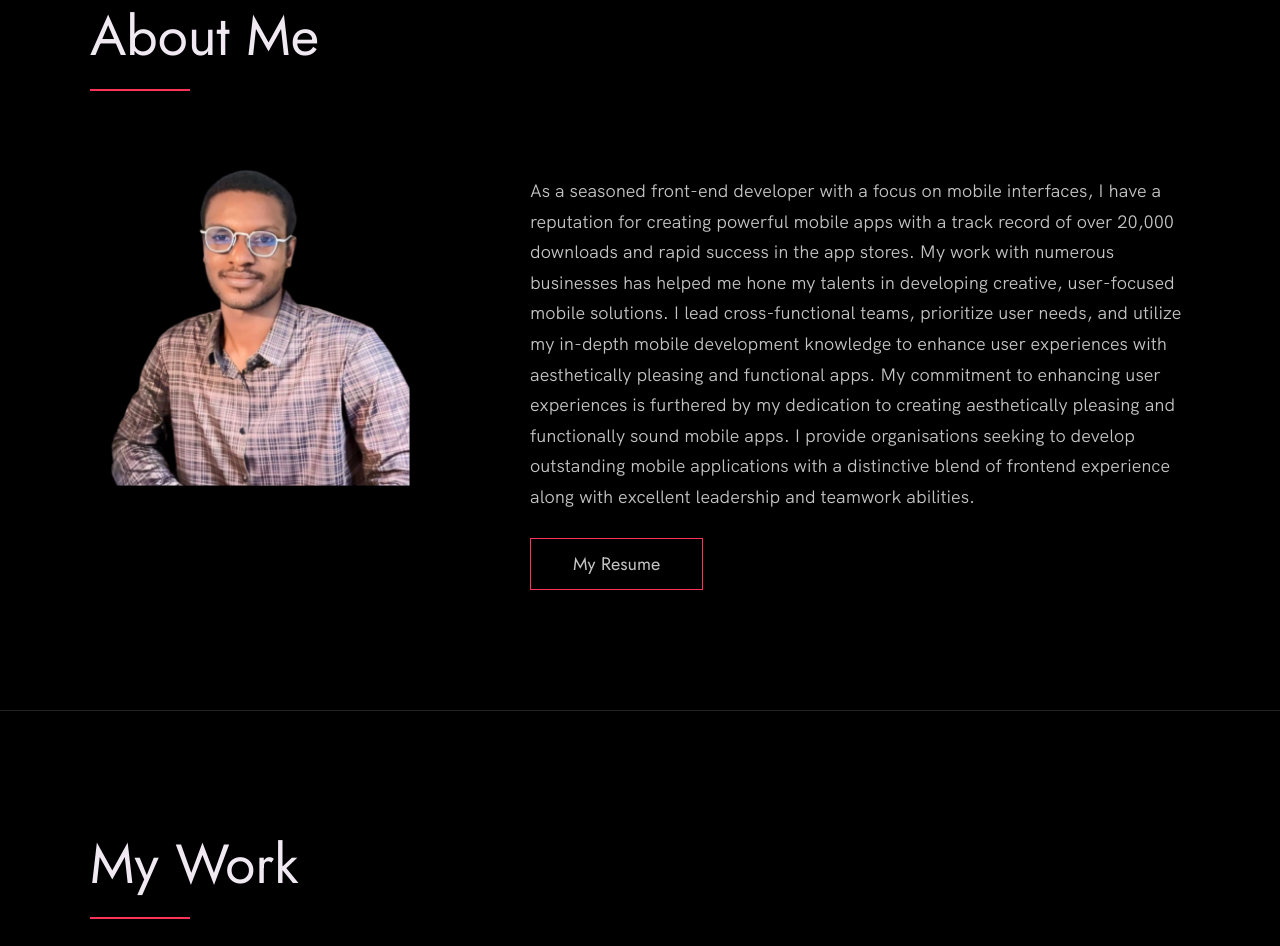
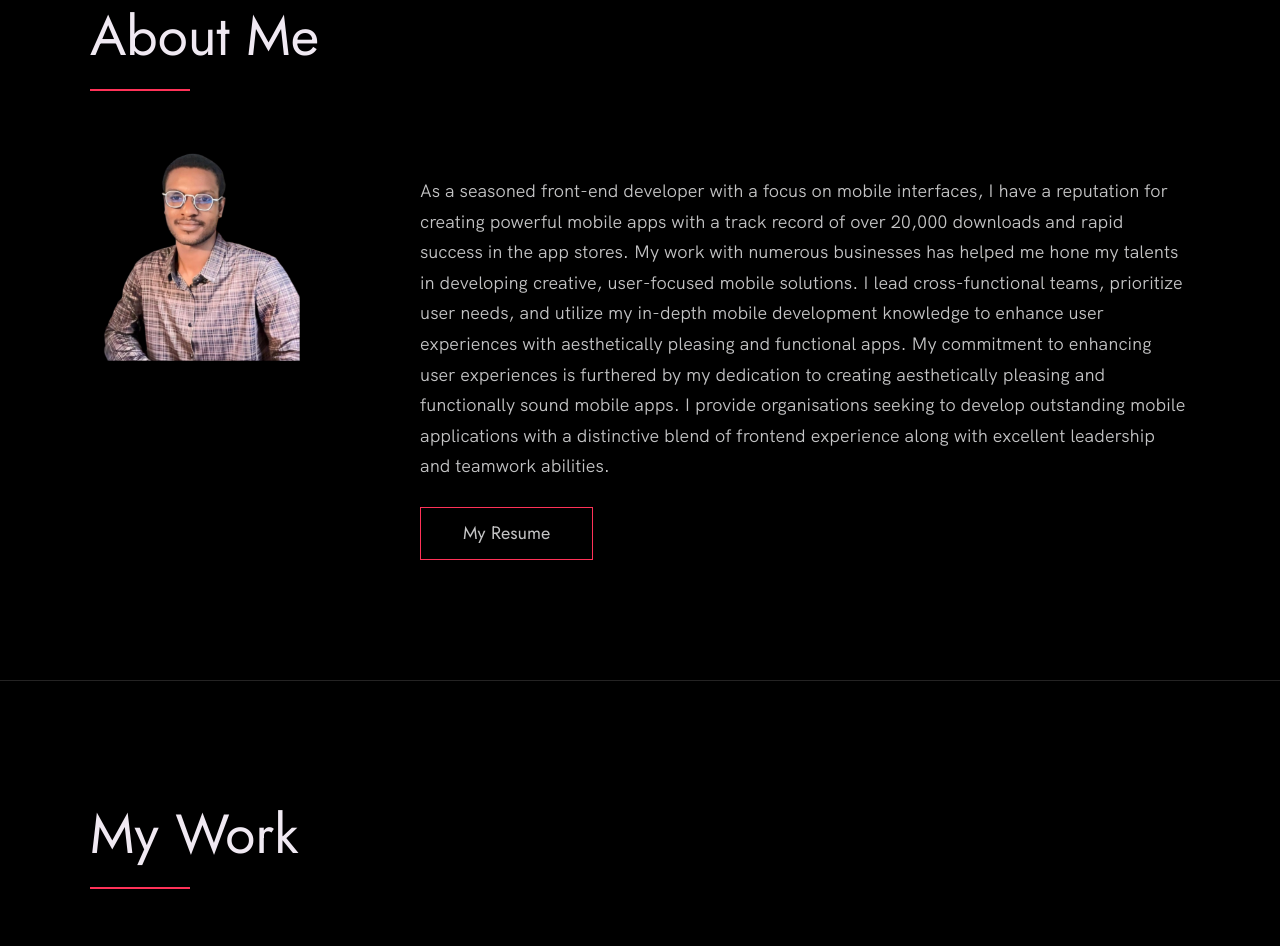
Before and after one commit to danedyy/danedyy.github.io, a plain HTML site: page index.html in a window 1280 px wide. Shown: the part 917-1863 px from the top of the page. Drawn offline with Linux system fonts and the light colour scheme.

Commit message:
image fix

```diff
--- a/index.css
+++ b/index.css
@@ -554,7 +554,7 @@ body:not(.user-is-tabbing) a:focus {
 
 @media(min-width: 901px) {
     .about__text {
-        flex: 0 0 60%;
+        flex: 0 0 70%;
     }
 
     .about__photo-container {
--- a/index.html
+++ b/index.html
@@ -110,7 +110,7 @@
 
           <div class="about__photo-container">
             <!-- Add a nice photo of yourself -->
-            <img class="about__photo" width="350" height="350" src="./images/my-image.png" alt="" />
+            <img class="about__photo" src="./images/my-image.png" alt="" />
           </div>
         </div>
       </div>
```
